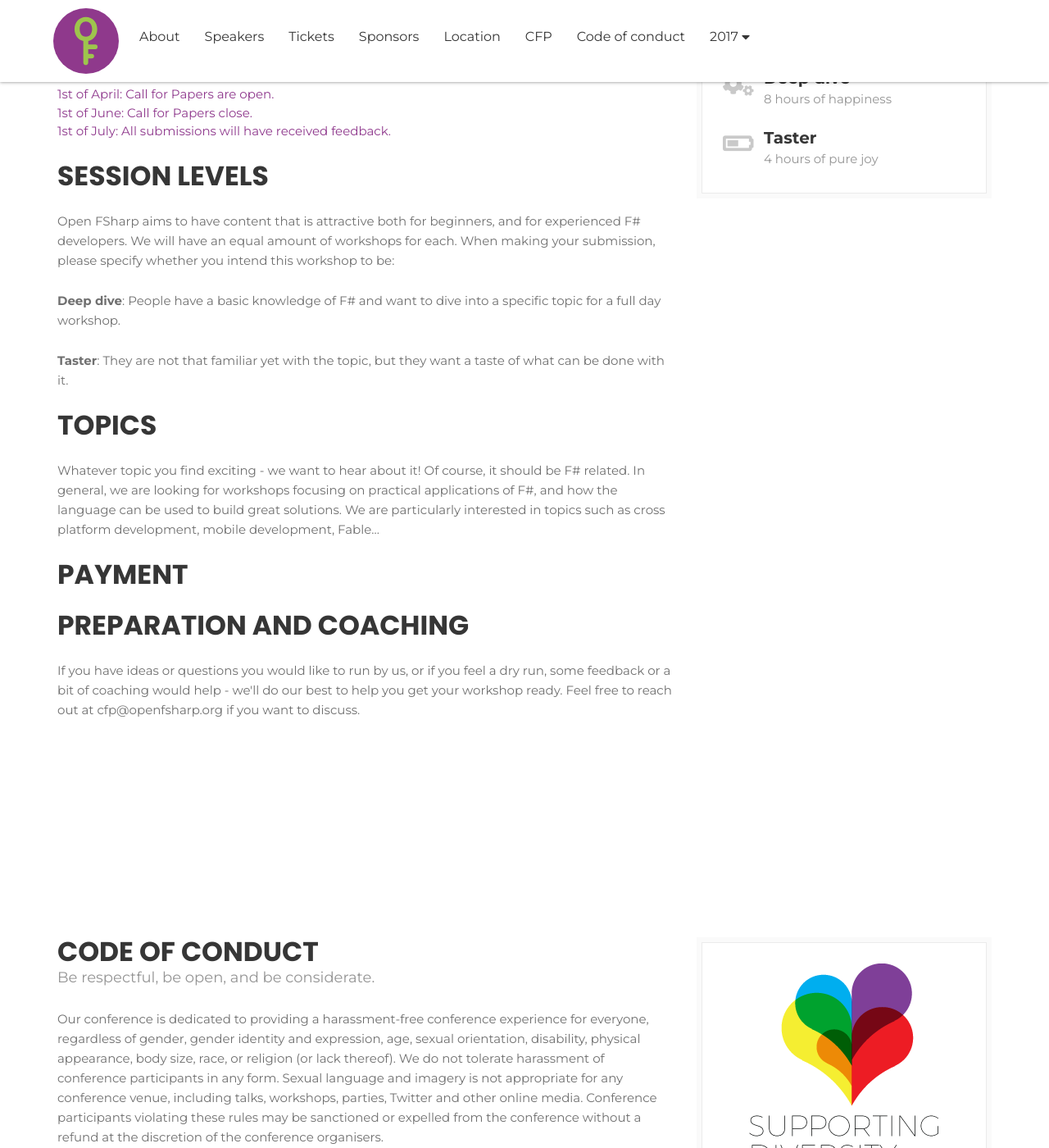
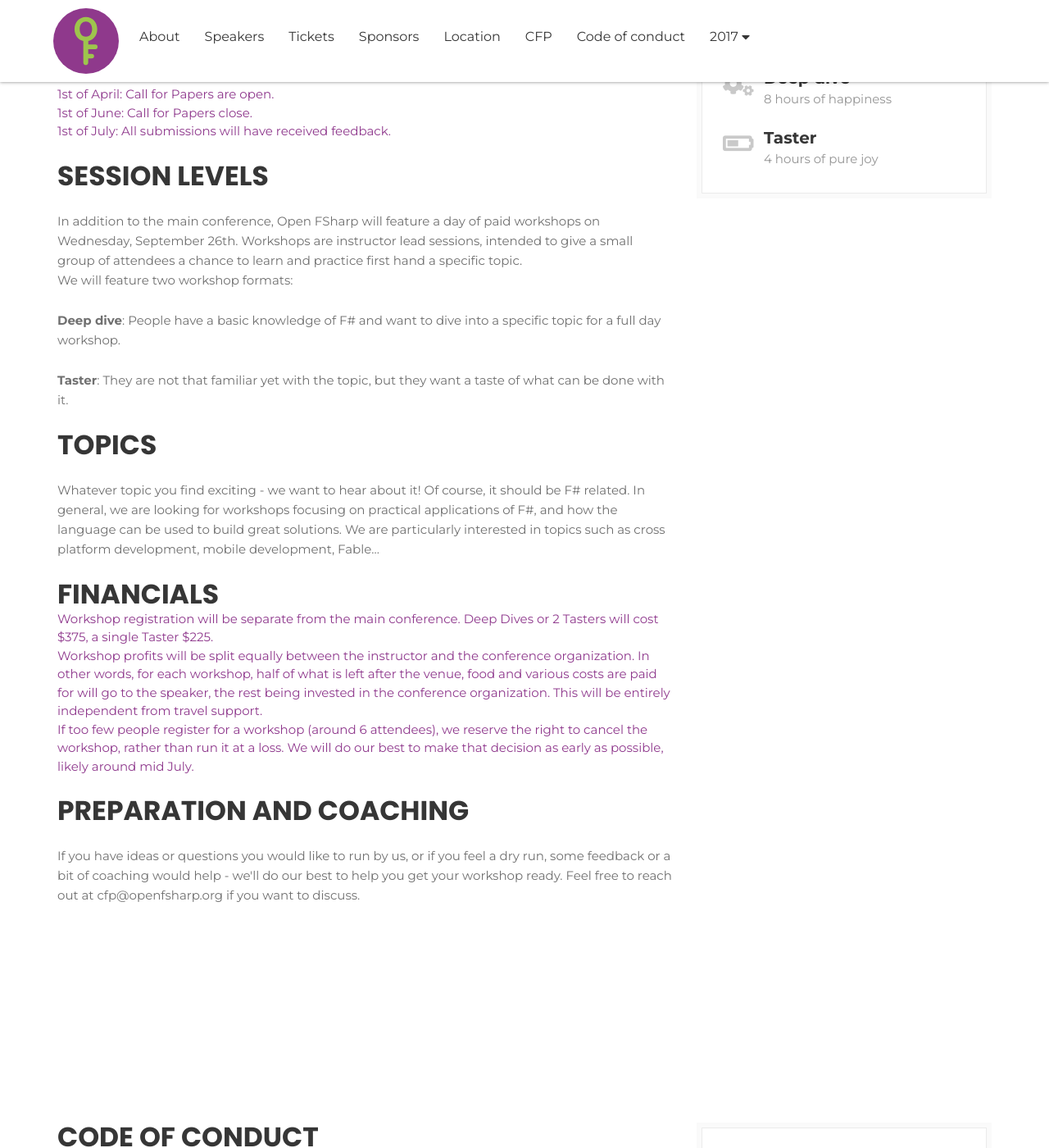
Before and after one commit to open-fsharp/open-fsharp.github.io, a Jekyll site: the page built from cfp/workshop.md, in a window 1280 px wide and 1400 px high, scrolled down 443 px. Shown: the whole window at 82% size. Built offline with Jekyll 4.4.1, drawn with Linux system fonts in a browser that asks for light colours; nearby versions of some CDN libraries; comment, search, counter and statistics services are not loaded.

Commit message:
update workshop descriptions

```diff
--- a/cfp/workshop.md
+++ b/cfp/workshop.md
@@ -46,7 +46,10 @@
 					<div class="section-head">
 						<h2 class="header-title">SESSION LEVELS</h2>
 					</div>
-                    <p>Open FSharp aims to have content that is attractive both for beginners, and for experienced F# developers. We will have an equal amount of workshops for each. When making your submission, please specify whether you intend this workshop to be:</p>
+                    <p>In addition to the main conference, Open FSharp will feature a day of paid workshops on Wednesday, September 26th. Workshops are instructor lead sessions, intended to give a small group of attendees a chance to learn and practice first hand a specific topic.
+					<br>
+					We will feature two workshop formats:
+					</p>
                     <p><strong>Deep dive</strong>: People have a basic knowledge of F# and want to dive into a specific topic for a full day workshop.</p>
                     <p><strong>Taster</strong>: They are not that familiar yet with the topic, but they want a taste of what can be done with it.</p>
 				</div><!-- /.conference-main -->
@@ -58,7 +61,14 @@
 				</div><!-- /.conference-main -->
                 <div class="conference-main">
 					<div class="section-head">
-						<h2 class="header-title">PAYMENT</h2>
+						<h2 class="header-title">FINANCIALS</h2>
+						<p>
+						Workshop registration will be separate from the main conference. Deep Dives or 2 Tasters will cost $375, a single Taster $225.
+						<br>
+						Workshop profits will be split equally between the instructor and the conference organization. In other words, for each workshop, half of what is left after the venue, food and various costs are paid for will go to the speaker, the rest being invested in the conference organization. This will be entirely independent from travel support.
+						<br>
+						If too few people register for a workshop (around 6 attendees), we reserve the right to cancel the workshop, rather than run it at a loss. We will do our best to make that decision as early as possible, likely around mid July.
+						</p>
 					</div>
                     <p></p>
 				</div><!-- /.conference-main -->
```
